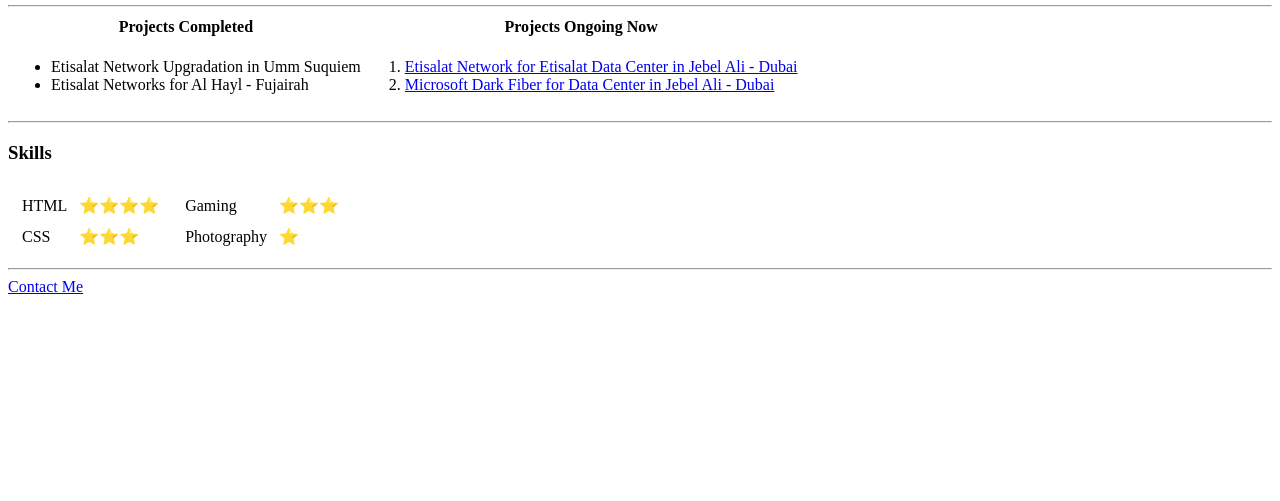
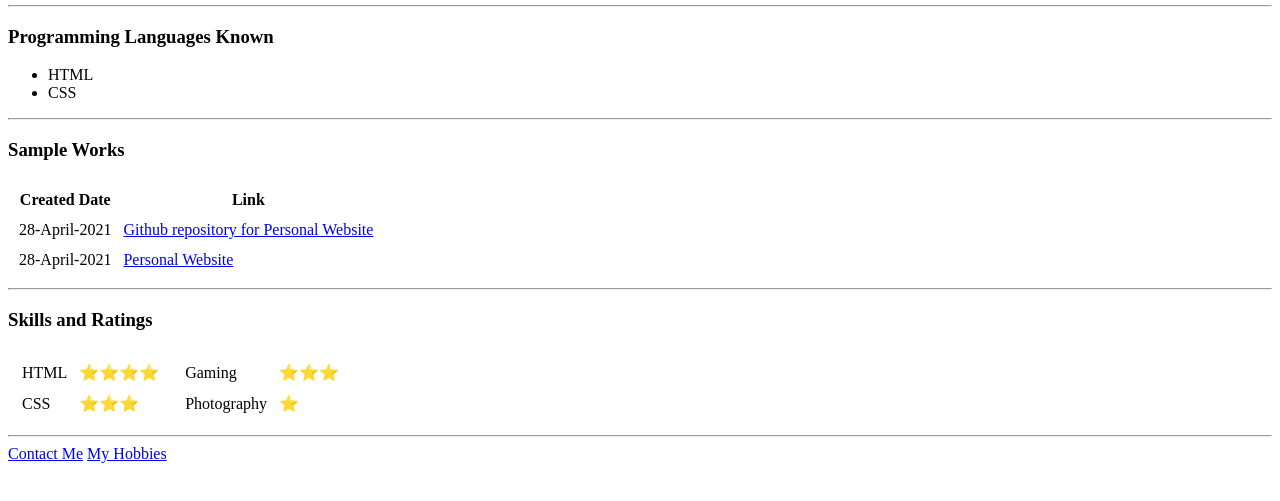
Before and after one commit to Abbhisheik/CV, a plain HTML site: page index.html in a window 1280 px wide. Shown: the part 207-708 px from the top of the page. Drawn offline with Linux system fonts and the light colour scheme.

Commit message:
Update index.html
Updated details shared in website

```diff
--- a/index.html
+++ b/index.html
@@ -24,45 +24,48 @@
     </tr>
   </table>
   <hr>
-  <table cellspacing="2.5">
-    <tr>
-      <thead>
+
+  <h3>Programming Languages Known</h3>
+  <ul>
+    <li>
+      HTML
+    </li>
+    <li>
+      CSS
+    </li>
+  </ul>
+  <hr>
+
+  <h3>Sample Works</h3>
+  <table cellspacing="10px">
     <tr>
       <th>
-            Projects Completed
+        Created Date
       </th>
       <th>
-            Projects Ongoing Now
+        Link
       </th>
     </tr>
-      </thead>
-      <tbody>
     <tr>
       <td>
-            <ul>
-              <li>
-                Etisalat Network Upgradation in Umm Suquiem
-              </li>
-              <li>
-                Etisalat Networks for Al Hayl - Fujairah
-              </li>
-            </ul>
+        28-April-2021
       </td>
       <td>
-            <ol>
-              <li>
-                <a href="https://www.datacenterdynamics.com/en/news/etisalat-build-two-uae-data-center-campuses/">Etisalat Network for Etisalat Data Center in Jebel Ali - Dubai</a>
-              </li>
-              <li>
-                <a href="https://azure.microsoft.com/en-us/blog/how-microsoft-builds-its-fast-and-reliable-global-network/">Microsoft Dark Fiber for Data Center in Jebel Ali - Dubai</a>
-              </li>
-            </ol>
+        <a href="https://github.com/Abbhisheik" target="blank">Github repository for Personal Website</a>
       </td>
     </tr>
-      </tbody>
+    <tr>
+      <td>
+        28-April-2021
+      </td>
+      <td>
+        <a href="https://abbhisheik.github.io/CV/" target="blank">Personal Website</a>
+      </td>
+    </tr>
   </table>
   <hr>
-  <h3>Skills</h3>
+
+  <h3>Skills and Ratings</h3>
   <table cellspacing="2">
     <tr>
       <td>
@@ -107,7 +110,10 @@
     </tr>
   </table>
   <hr>
-  <a href="Contact.html">Contact Me</a>
+
+  <a href="Contact.html" target="blank">Contact Me</a>
+  <a href="Hobbies.html" target="blank">My Hobbies</a>
+
 </body>
 
 </html>
```
Lines whose indentation alone changed are shown as unchanged.
